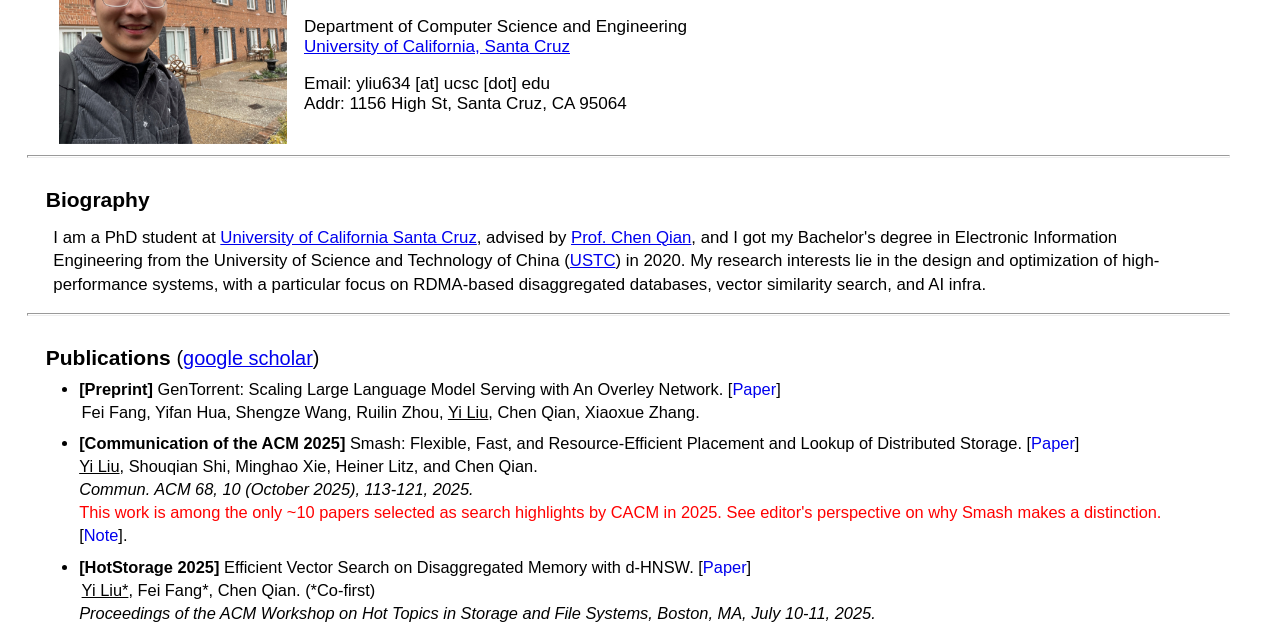
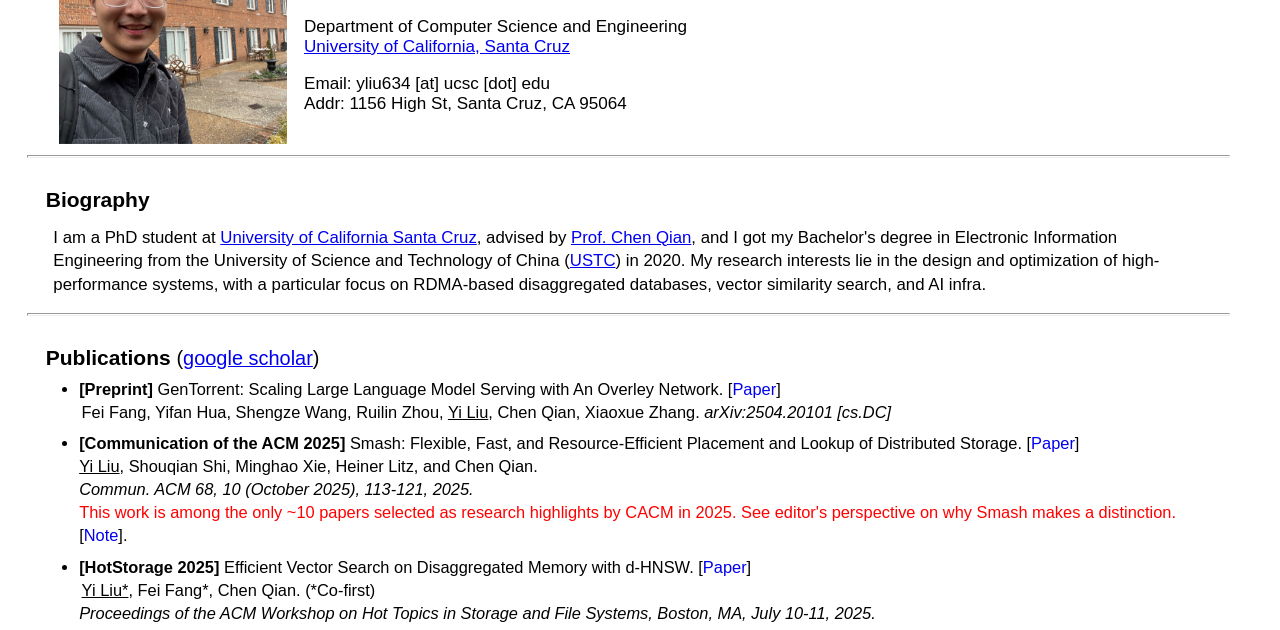
Before and after one commit to yliu634/yliu634.github.io, a plain HTML site: page index.html in a window 1280 px wide. Shown: the part 97-727 px from the top of the page. Drawn offline with Linux system fonts and the light colour scheme.

Commit message:
Add files via upload

```diff
--- a/index.html
+++ b/index.html
@@ -70,7 +70,7 @@
     GenTorrent: Scaling Large Language Model Serving with An Overley Network.
     [<a href="https://www.arxiv.org/abs/2504.20101" style="text-decoration: none;" target="_blank">Paper</a>]<br>
     <span style="margin-left: 0.15em;"></span>Fei Fang, Yifan Hua, Shengze Wang, Ruilin Zhou, <span style="text-decoration: underline;">Yi Liu</span>, Chen Qian, Xiaoxue Zhang.
-    <!--<i>arXiv:2504.20101 [cs.DC]</i>-->
+    <i>arXiv:2504.20101 [cs.DC]</i>
   </li>
   <br>
   <li class="publication">
@@ -78,7 +78,7 @@
     [<a href="https://doi.org/10.1145/3747582" style="text-decoration: none;" target="_blank">Paper</a>]<br>
     <span style="text-decoration: underline;">Yi Liu</span>, Shouqian Shi, Minghao Xie, Heiner Litz, and Chen Qian.<br>
     <i>Commun. ACM 68, 10 (October 2025), 113-121, 2025.</i><br>
-    <span style="color:red;"> This work is among the only ~10 papers selected as search highlights by CACM in 2025. See editor's perspective on why Smash makes a distinction.</span>
+    <span style="color:red;"> This work is among the only ~10 papers selected as research highlights by CACM in 2025. See editor's perspective on why Smash makes a distinction.</span>
     [<a href="https://dl.acm.org/doi/10.1145/3747583" style="text-decoration: none;" target="_blank">Note</a>].
     </li>
   <br>
```
